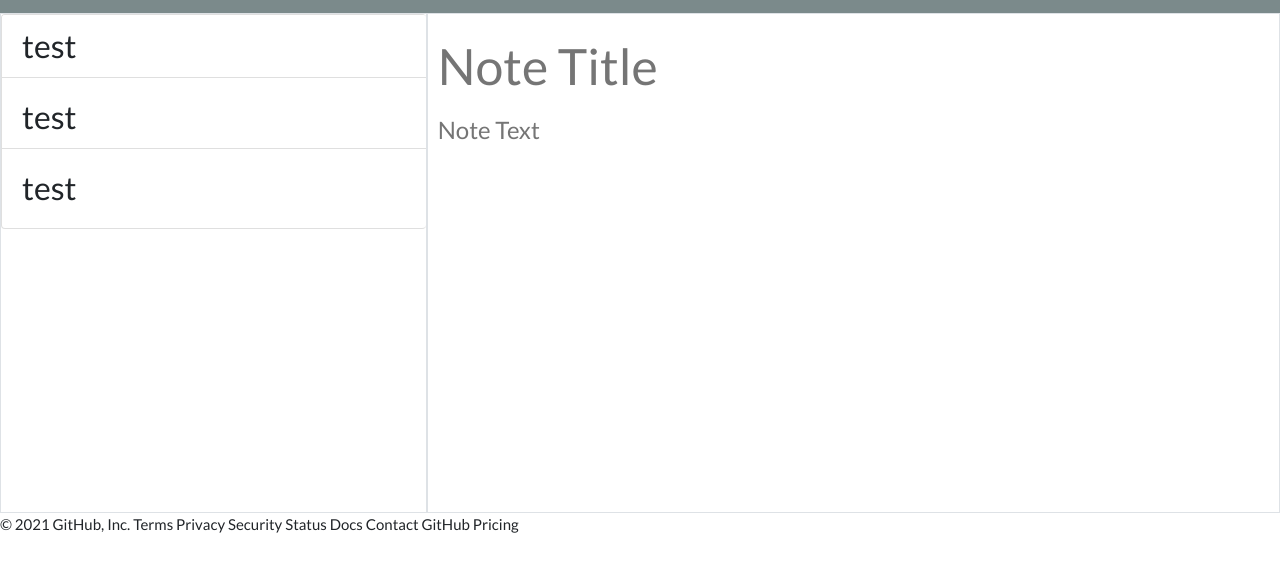
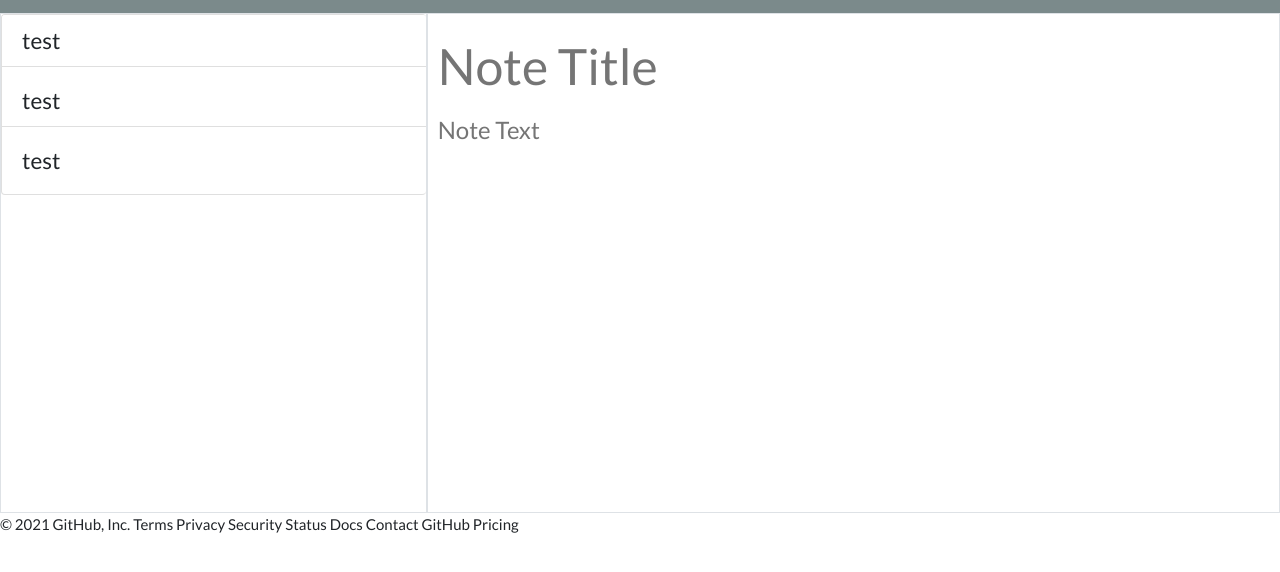
Before and after one commit to BrandonConte/noteTaker-Supreme, a website: page Develop/public/notes.html in a window 1280 px wide. Shown: the part 58-630 px from the top of the page. Drawn offline with nearby package versions, Linux system fonts and the light colour scheme; no server answers.

Commit message:
updating some more styling

```diff
--- a/Develop/public/notes.html
+++ b/Develop/public/notes.html
@@ -36,9 +36,9 @@
         <div class="col-4 border p-0">
           <div class="card w-100 border-right-0">
             <ul class="list-group list-group-flush">
-              <li class="list-group-item h3">test</li>
-              <li class="list-group-item h3">test</li>
-              <li class="list-group-item h3">test</li>
+              <li class="list-group-item h4">test</li>
+              <li class="list-group-item h4">test</li>
+              <li class="list-group-item h4">test</li>
 
             </ul>
           </div>
```
